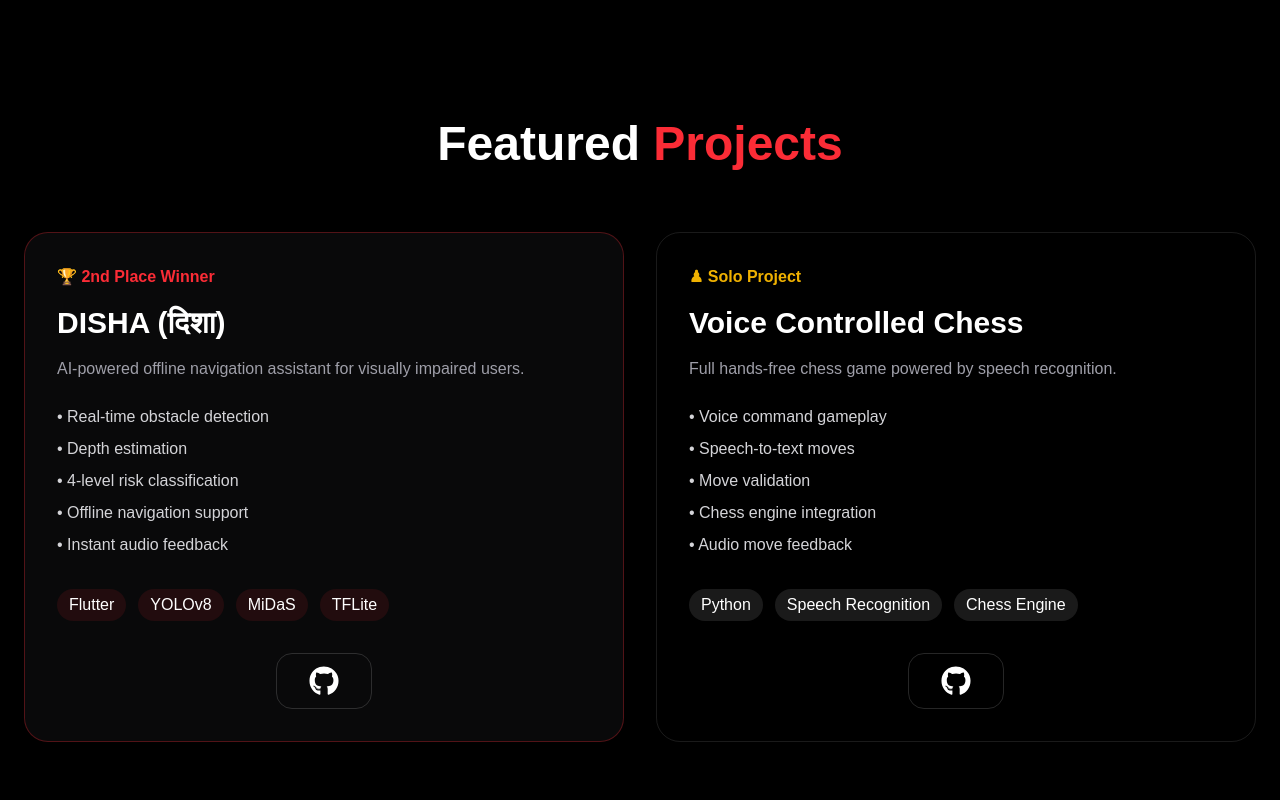
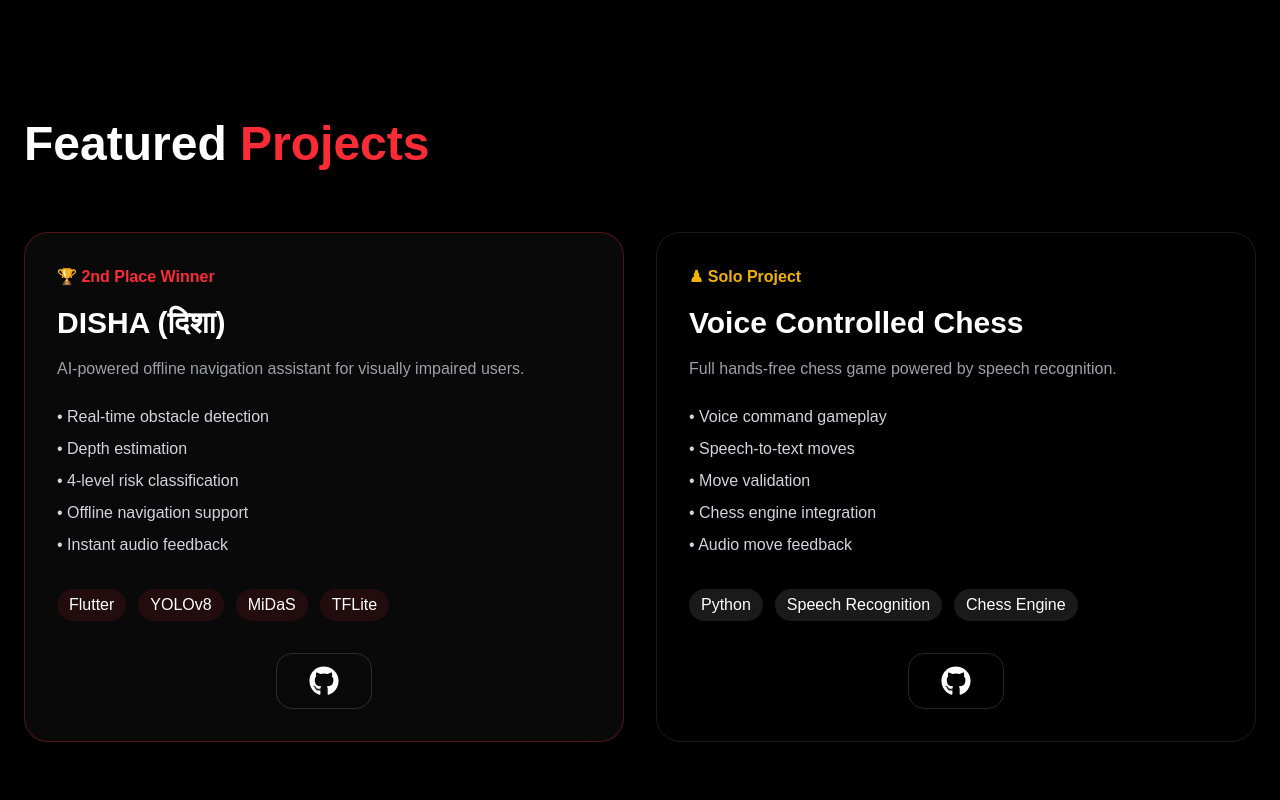
Before and after one commit to Haseeb123786/My-Portfolio-, a Next.js app: page / in a window 1280 px wide. Shown: the part 1360-2160 px from the top of the page. Built offline with nearby package versions, Linux system fonts and the light colour scheme.

Commit message:
Improve mobile layout and contact section

```diff
--- a/app/page.tsx
+++ b/app/page.tsx
@@ -271,7 +271,7 @@ export default function Home() {
       {/* Projects */}
       <section id="projects" className="py-20 lg:py-32">
         <div className="max-w-7xl mx-auto px-6">
-          <h2 className="text-5xl font-bold mb-12 lg:mb-16 text-center">
+          <h2 className="text-5xl font-bold mb-16 text-center lg:text-left">
             Featured <span className="text-red-500">Projects</span>
           </h2>
 
@@ -489,7 +489,7 @@ export default function Home() {
 
       {/* Contact */}
       <section id="contact" className="max-w-6xl mx-auto px-6 py-20 lg:py-32">
-        <div className="grid lg:grid-cols-2 gap-12">
+        <div className="grid lg:grid-cols-2 gap-6 lg:gap-12 items-start">
           {/* Left Side */}
           <div>
             <h2 className="text-6xl font-bold text-center lg:text-left">
```
